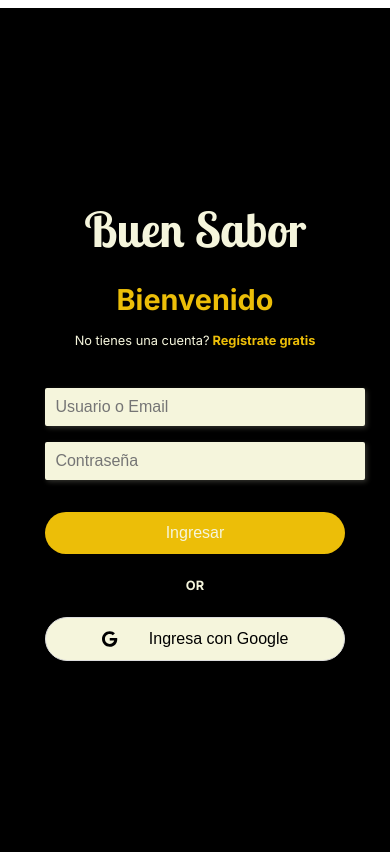
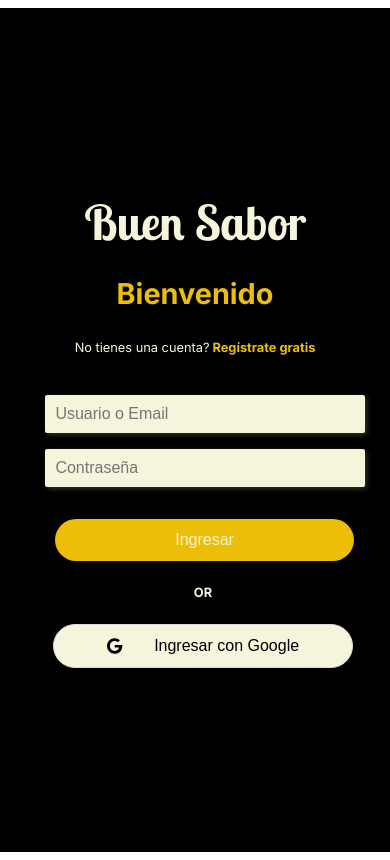
Before and after one commit to FrancoCastillo99/Tienda_online_LP3, a React (Vite) app in the folder front-end-ecommerce/: page / in a window 390 px wide. Built offline with nearby package versions, Linux system fonts and the light colour scheme.

Commit message:
Botones centrados

```diff
--- a/front-end-ecommerce/src/Login.css
+++ b/front-end-ecommerce/src/Login.css
@@ -52,7 +52,11 @@
 .form {
   width: 100%;
   max-width: 300px;
+  display: flex;
+  flex-direction: column;
+  align-items: center;
 }
+
 
 .title {
   font-size: 2rem;
@@ -84,6 +88,7 @@
 
 .button {
   width: 100%;
+  max-width: 300px;
   padding: 0.75rem;
   background-color: rgb(236, 190, 8);
   color: rgb(245, 245, 220);
@@ -93,10 +98,10 @@
   transition: .3s ease background-color;
   transition: transform 0.3s ease;
   margin-top: 1rem;
+  margin-left: 1rem;
 }
 
 .button:hover {
-  font-weight: bold;
   transform: scale(1.02);
 }
 
@@ -106,6 +111,7 @@
   margin: 1rem 0;
   color: rgb(245, 245, 220);
   font-weight: bold;
+  margin-left: 2rem;
 }
 
 .registration-link {
@@ -125,6 +131,7 @@
   justify-content: center;
   cursor: pointer;
   transition: transform 0.3s ease;
+  margin-left: 2rem;
 }
 
 .google-button:hover {
@@ -185,13 +192,22 @@
   }
 
   .or-text {
-    margin: 1.5rem;
+    margin-top: 1.5rem;
+    margin-bottom: 1.5rem;
+    margin-left: 1rem;
     font-size: 0.8rem;
     font-weight: bold;
   }
 
-  .button, .google-button {
+  .button {
     padding: 0.75rem;
     font-size: 1rem;
+    margin-left: 0.6rem;
+  }
+
+  .google-button {
+    padding: 0.75rem;
+    font-size: 1rem;
+    margin-left: 1rem;
   }
 }
--- a/front-end-ecommerce/src/Login.jsx
+++ b/front-end-ecommerce/src/Login.jsx
@@ -67,7 +67,7 @@ function Login() {
 
           <button className="google-button">
             <FontAwesomeIcon icon={faGoogle} className="google-icon" />
-            Ingresa con Google
+            Ingresar con Google
           </button>
 
         </div>
```
